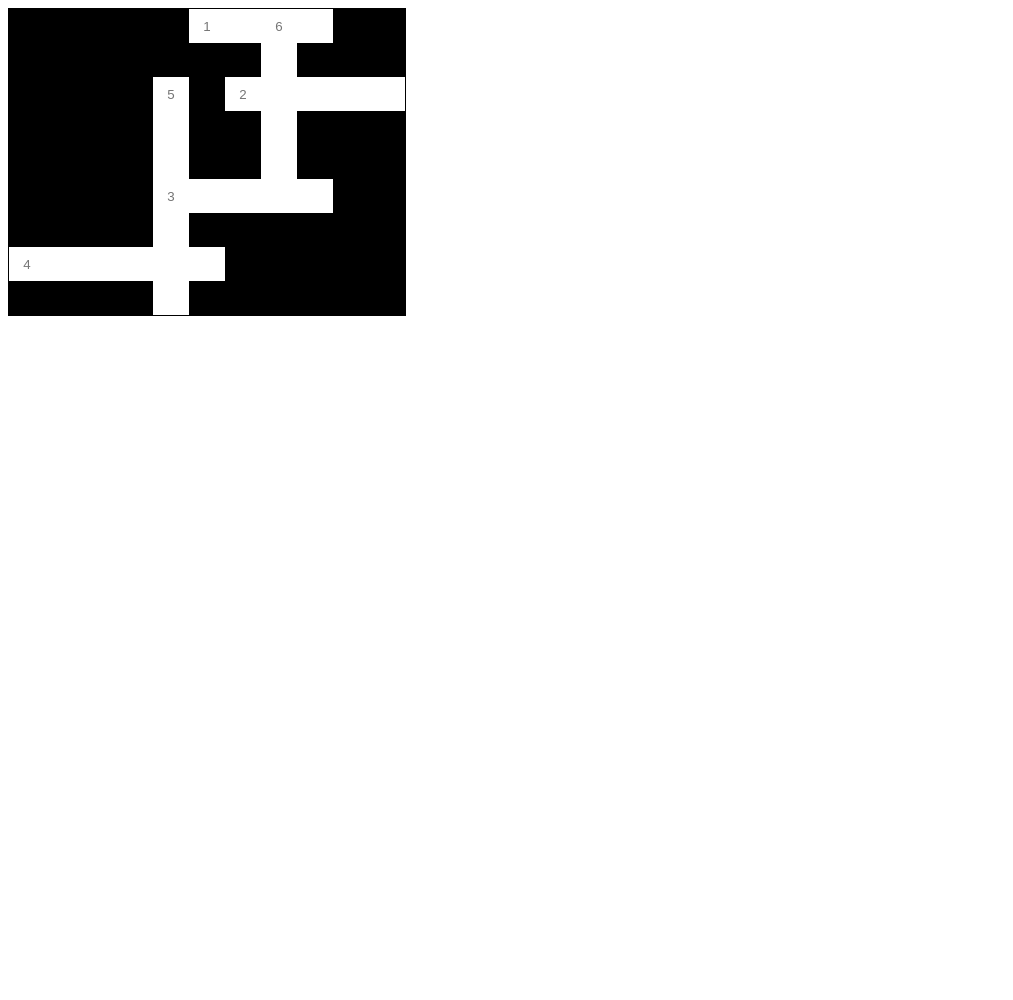
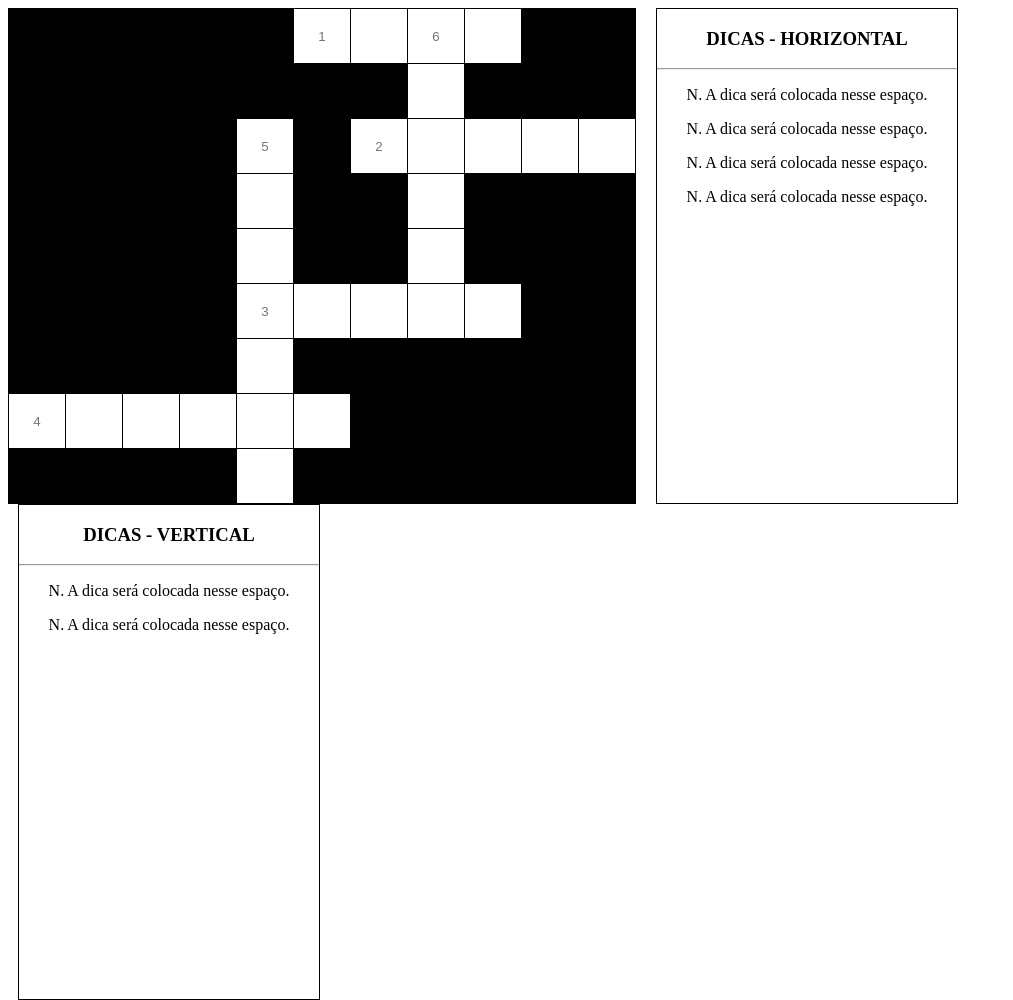
Before and after one commit to lucaswatanuki/palavras-cruzadas, a PHP site: page /new_codigo.html in a window 1280 px wide. Shown: the whole page, without its empty margins (0-1013 px from the left). Before the commit the page ends 316 px from the top, so only its background shows below. Run offline with PHP 8.4, Linux system fonts and the light colour scheme.

Commit message:
FINAL
PARTE UM PORRA

```diff
--- a/pt1/NOSSO/new_codigo.html
+++ b/pt1/NOSSO/new_codigo.html
@@ -17,5 +17,21 @@
     </table>
 </div>
 
+    <div class="escrita">
+    <h3>DICAS - HORIZONTAL</h3>
+    <hr>
+    <p>N. A dica será colocada nesse espaço.</p>
+    <p>N. A dica será colocada nesse espaço.</p>
+    <p>N. A dica será colocada nesse espaço.</p>
+    <p>N. A dica será colocada nesse espaço.</p>
+    </div>
+
+    <div class="escrita">
+    <h3>DICAS - VERTICAL </h3>
+    <hr>
+    <p>N. A dica será colocada nesse espaço.</p>
+    <p>N. A dica será colocada nesse espaço.</p>
+    </div>
+
 </body>
 </html>
--- a/pt1/NOSSO/pal_cruz.js
+++ b/pt1/NOSSO/pal_cruz.js
@@ -2,7 +2,7 @@ var dadoAtual;
 var dadoMatriz;
 
 function MatrizJogo(){
-    var celula = [      [0  ,0  ,0  ,0  ,0  ,'b','i','f','e',0  ,0  ],
+    var celula = [      [0  ,0  ,0  ,0  ,0  ,'b','i','f','e',0  ,0 ],
                         [0  ,0  ,0  ,0  ,0  ,0  ,0  ,'e',0  ,0  ,0  ],
                         [0  ,0  ,0  ,0  ,'l',0  ,'m','i','o','j','o'],
                         [0  ,0  ,0  ,0  ,'a',0  ,0  ,'j',0  ,0  ,0  ],
@@ -14,6 +14,9 @@ function MatrizJogo(){
 ];
 return celula;
 }
+
+
+
 
 function inicializar(){
     var tabela = document.getElementById("palavras_cruzadas");
--- a/pt1/NOSSO/style.css
+++ b/pt1/NOSSO/style.css
@@ -1,15 +1,5 @@
-tr{
-	margin: 0;
-	padding: 0;
-}
-
-td{
-	height: 10px;
-	width: 10px;
-}
-
 #palavras_cruzadas{
-    border: 1px solid black;
+    border: 1px solid blue;
     text-align: center;
     border-collapse: collapse;
 	margin: 0;
@@ -17,13 +7,28 @@ td{
 }
 
 .formulario{
-        border: 1px none black;
+        border: none;
         text-align: center;
         border-collapse: collapse;
-		width: 30px;
-		height:30px;
+		width: 50px;
+		height:50px;
+}
+
+td {
+    border: 1px solid black;
 }
 
 #fundo_jogo {
     float: left;
+    margin-right: 10px;
 }
+
+.escrita {
+    text-align: center;
+    border: 1px solid black;
+    width: 300px;
+    height: 494px;
+    float: left;
+    margin-right: 10px;
+    margin-left: 10px;
+}
```
